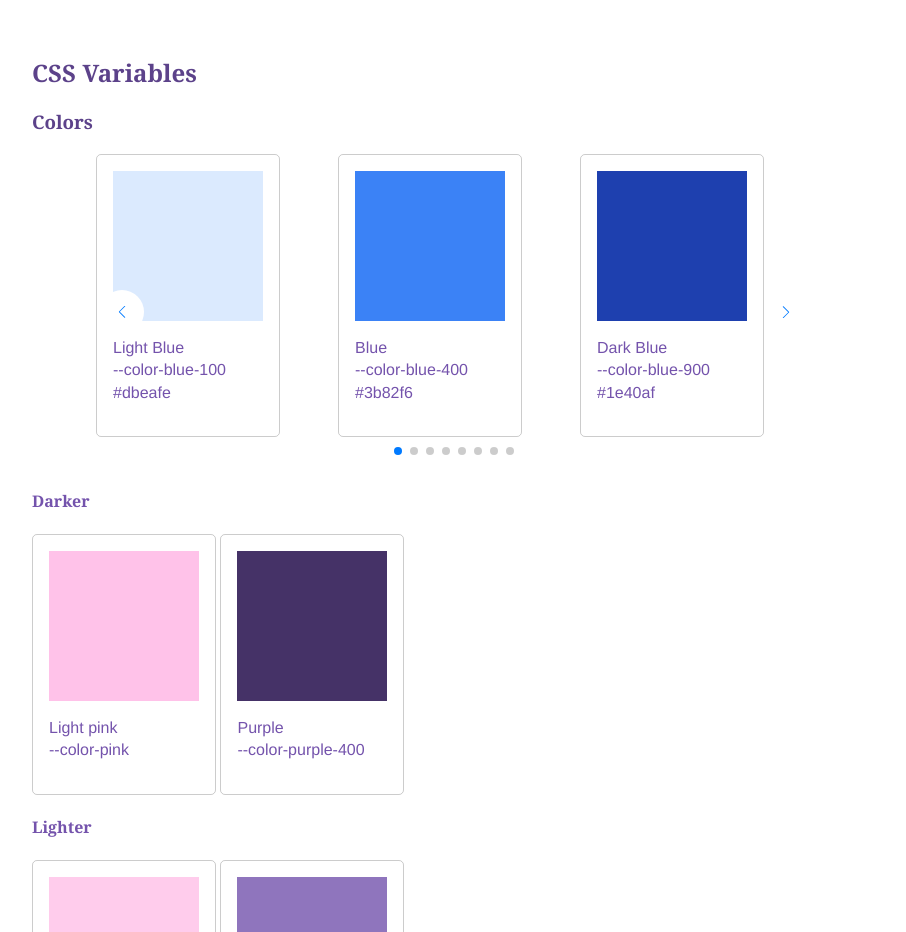
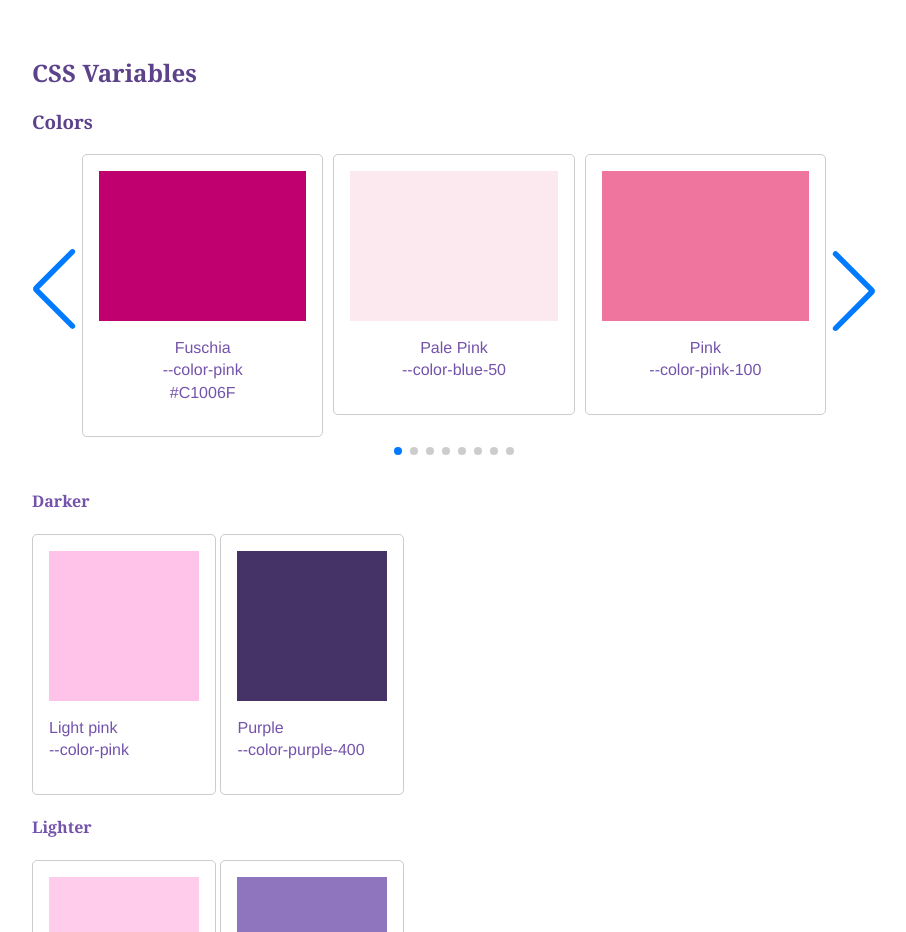
Before and after one commit to AA-C-hub/skg-framework, a plain HTML site: page styleguide.html in a window 1280 px wide. Shown: the part 1040-1972 px from the top of the page, without its empty margins (332-1238 px from the left). Drawn offline with nearby package versions, Linux system fonts and the light colour scheme.

Commit message:
swiper cards

```diff
--- a/css/style.css
+++ b/css/style.css
@@ -540,21 +540,52 @@ pre:has(code){
 }
 
 /* SWIPER CSS CODING */
-.swiper{
-    margin-inline: 4rem;
+.swiper {
     padding-block-end: 2rem;
-    margin-inline: 4rem;
+    text-align: center;
 }
 
 
+.swiper-wrapper {
+}
+
 /* MOVE SWIPER ARROWS OUTSIDE OF SWIPER */
 .swiper-button-prev,
-.swiper-button-next{
+.swiper-button-next {
     background-color: var(--color-white);
-    padding: var(--unit-s);
+    padding: var(--unit-xs);
     border-radius: 100%;
 }
 
+/* TEMP WAY TO MOVE ARROWS OUTSIDE OF SWIPER */
+.swiper {
+    padding-inline: 50px;
+}
+.swiper-button-prev {
+    translate: -4px -50%;
+    background-color: white;
+    height: 100%;
+    border-radius: 0;
+    top: 0;
+    left: 0;
+}
+.swiper-button-next {
+    translate: 4px -50%;
+    background-color: white;
+    height: 100%;
+    border-radius: 0;
+    top: 0;
+    right: 0;
+}
+
+/* REMOVE COLOR CARD WIDTHS AND HEIGHTS WHEN INSIDE A SWIPER SLIDE */
+.swiper-slide .card {
+    display: block;
+}
+.swiper-slide .color-swatch {
+    width: 100%;
+    min-height: 150px;
+}
 
 /* CUSTOM SITE STYLING */
 
--- a/styleguide.html
+++ b/styleguide.html
@@ -118,11 +118,11 @@
                                 <div class="swiper-slide">
 
                                     <div class="card">
-                                        <div class="color-swatch" style="--_swatch-color: #dbeafe;"></div>
+                                        <div class="color-swatch" style="--_swatch-color: #C1006F;"></div>
                                         <div class="color-info">
-                                            <p>Light Blue<br>
-                                            --color-blue-100<br>
-                                            #dbeafe
+                                            <p>Fuschia<br>
+                                            --color-pink<br>
+                                            #C1006F
                                             </p>
                                         </div>
                                     </div>
@@ -130,11 +130,10 @@
 
                                 <div class="swiper-slide">
                                     <div class="card">
-                                        <div class="color-swatch" style="--_swatch-color: #3b82f6;"></div>
+                                        <div class="color-swatch" style="--_swatch-color:  hsl(340, 80%, 95%);"></div>
                                         <div class="color-info">
-                                            <p>Blue<br>
-                                            --color-blue-400<br>
-                                            #3b82f6
+                                            <p>Pale Pink<br>
+                                            --color-blue-50<br>
                                             </p>
                                         </div>
                                     </div>
@@ -142,11 +141,10 @@
 
                                 <div class="swiper-slide">
                                     <div class="card">
-                                        <div class="color-swatch" style="--_swatch-color: #1e40af;"></div>
+                                        <div class="color-swatch" style="--_swatch-color: hsl(340, 80%, 70%);"></div>
                                         <div class="color-info">
-                                            <p>Dark Blue<br>
-                                            --color-blue-900<br>
-                                            #1e40af
+                                            <p>Pink<br>
+                                            --color-pink-100<br>
                                             </p>
                                         </div>
                                     </div>
```
